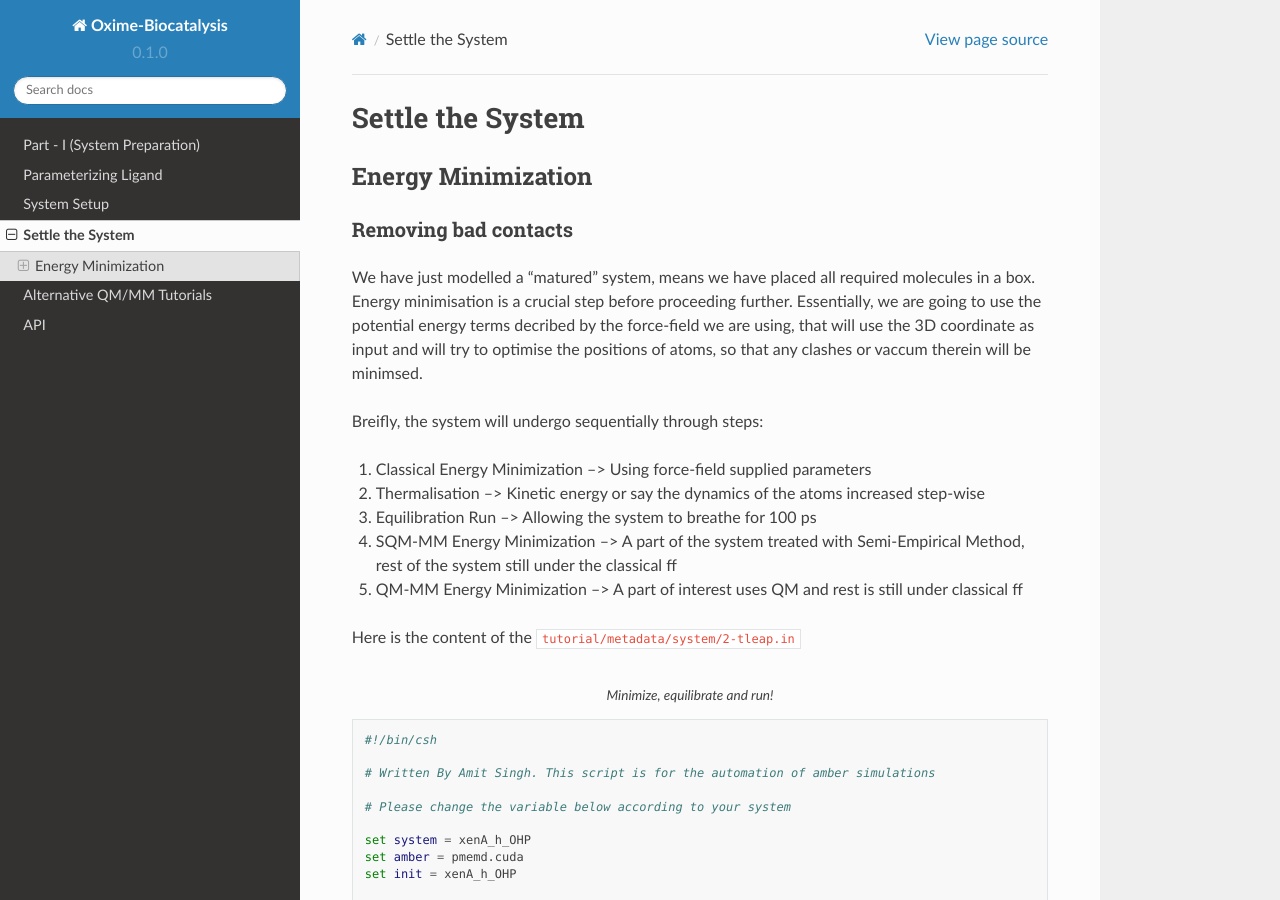
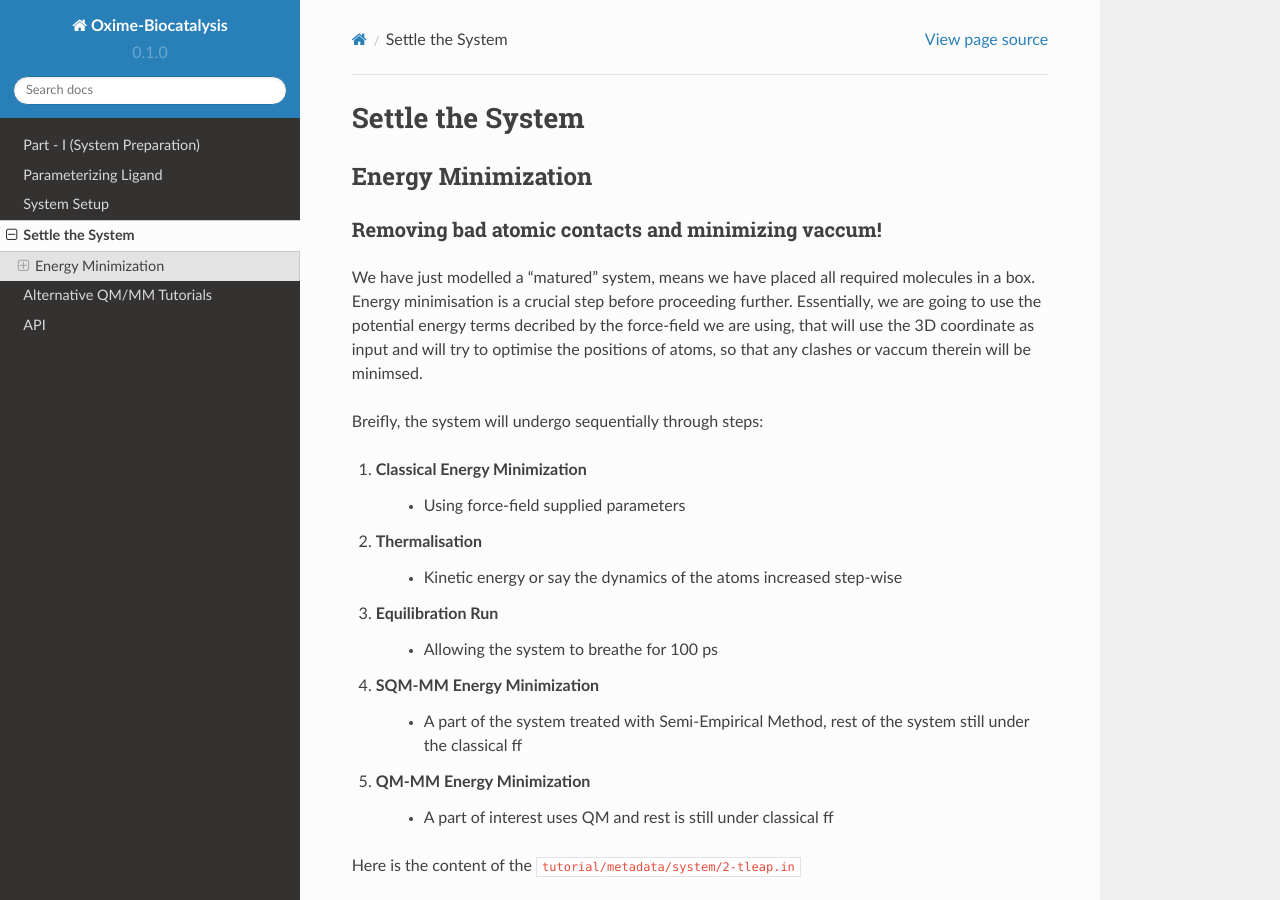
Before and after one commit to hopanoid/Enzyme-Reaction-Dynamics-Tutorial, a Sphinx documentation site: the page built from docs/source/4-settle_system.rst, in a window 1280 px wide and 900 px high. Built offline with Sphinx 7.4.7 and the Read the Docs theme 2.0.0, drawn with Linux system fonts in a browser that asks for light colours.

```diff
--- a/docs/source/4-settle_system.rst
+++ b/docs/source/4-settle_system.rst
@@ -12,8 +12,8 @@ Energy Minimization
 ===================
 
 
-Removing bad contacts
-=====================
+Removing bad atomic contacts and minimizing vaccum!
+===================================================
 
 We have just modelled a "matured" system, means we have placed all required molecules in a box. Energy minimisation is a
 crucial step before proceeding further. Essentially, we are going to use the potential energy terms decribed by the force-field
@@ -22,11 +22,16 @@ vaccum therein will be minimsed.
 
 Breifly, the system will undergo sequentially through steps:
 
-#. Classical Energy Minimization --> Using force-field supplied parameters
-#. Thermalisation --> Kinetic energy or say the dynamics of the atoms increased step-wise
-#. Equilibration Run --> Allowing the system to breathe for 100 ps
-#. SQM-MM Energy Minimization --> A part of the system treated with Semi-Empirical Method, rest of the system still under the classical ff
-#. QM-MM Energy Minimization  --> A part of interest uses QM and rest is still under classical ff
+#. Classical Energy Minimization
+        * Using force-field supplied parameters
+#. Thermalisation
+        * Kinetic energy or say the dynamics of the atoms increased step-wise
+#. Equilibration Run
+        * Allowing the system to breathe for 100 ps
+#. SQM-MM Energy Minimization
+        * A part of the system treated with Semi-Empirical Method, rest of the system still under the classical ff
+#. QM-MM Energy Minimization
+        * A part of interest uses QM and rest is still under classical ff
 
 Here is the content of the :file:`tutorial/metadata/system/2-tleap.in`
 
```
